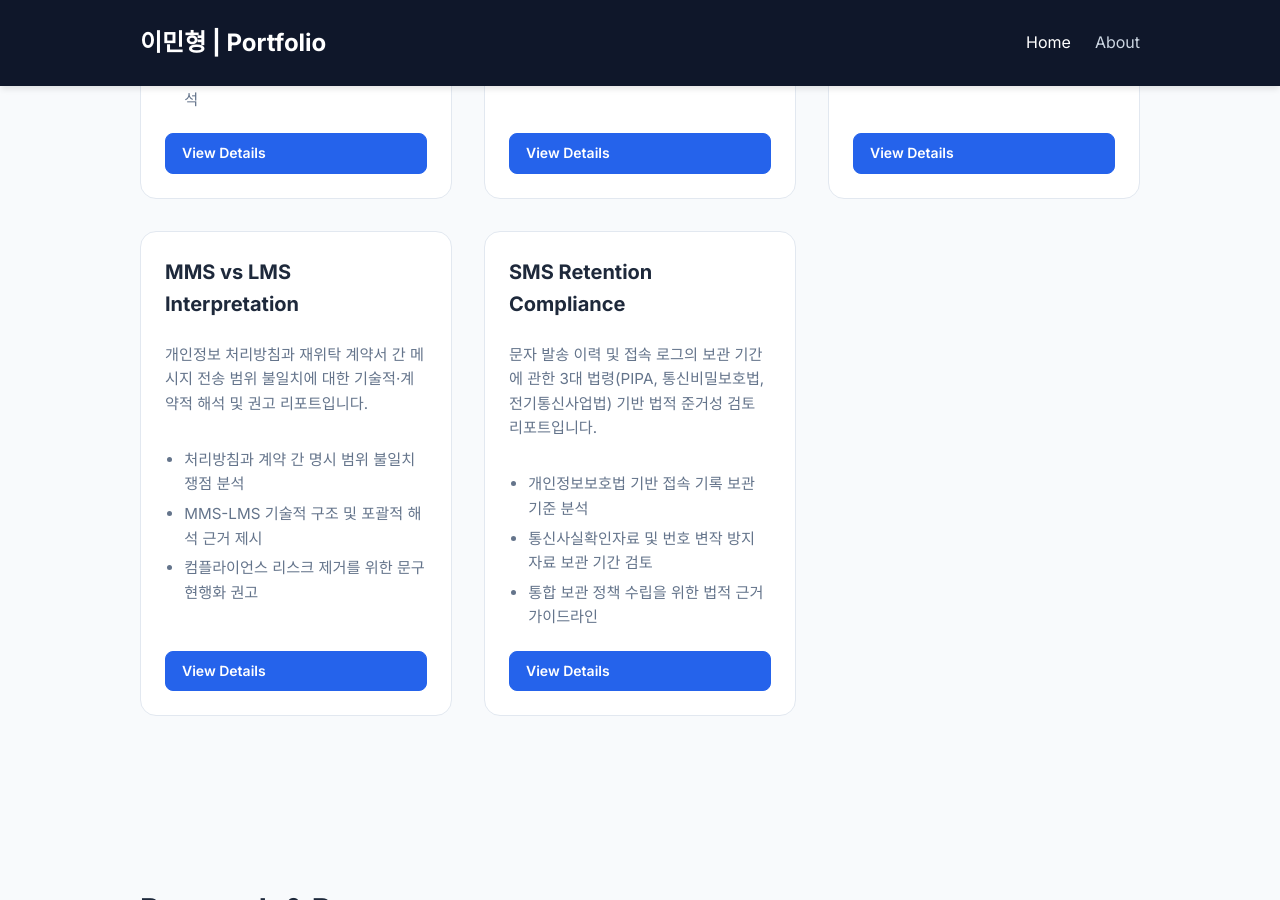
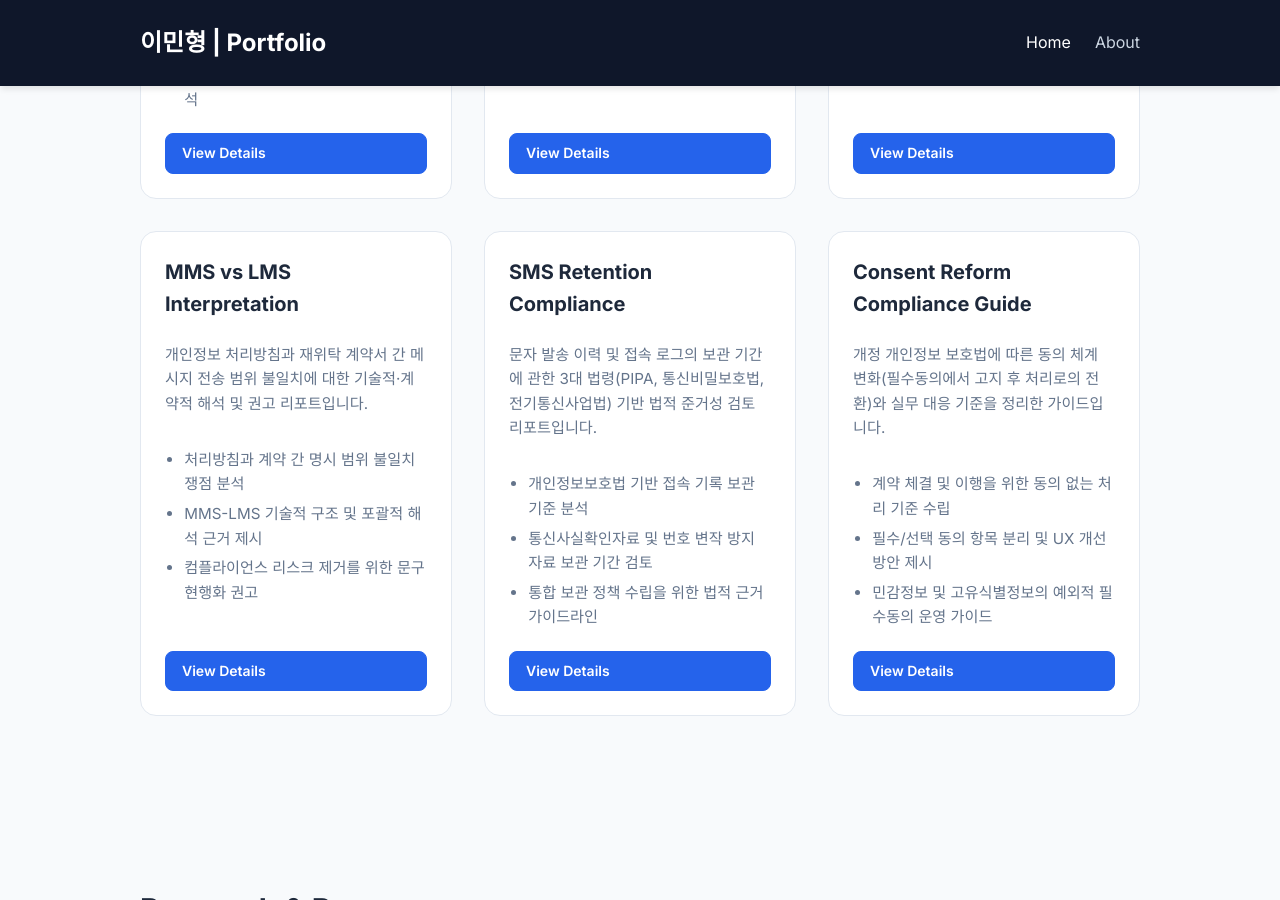
Before and after one commit to 971023als/971023als.github.io, a Jekyll site: the page built from index.md, in a window 1280 px wide and 900 px high, scrolled down 1750 px. Built offline with Jekyll 4.4.1, drawn with Linux system fonts in a browser that asks for light colours.

Commit message:
Add PIPA Consent Reform Guide project page

```diff
--- a/index.md
+++ b/index.md
@@ -151,6 +151,20 @@ title: "Home"
                 <a href="/projects/sms-retention-compliance/" class="btn btn-small">View Details</a>
             </div>
         </div>
+        <div class="project-card">
+            <div class="project-info">
+                <h3>Consent Reform Compliance Guide</h3>
+                <p>
+                    개정 개인정보 보호법에 따른 동의 체계 변화(필수동의에서 고지 후 처리로의 전환)와 실무 대응 기준을 정리한 가이드입니다.
+                </p>
+                <ul class="project-points">
+                    <li>계약 체결 및 이행을 위한 동의 없는 처리 기준 수립</li>
+                    <li>필수/선택 동의 항목 분리 및 UX 개선 방안 제시</li>
+                    <li>민감정보 및 고유식별정보의 예외적 필수동의 운영 가이드</li>
+                </ul>
+                <a href="/projects/privacy-consent-reform-guide/" class="btn btn-small">View Details</a>
+            </div>
+        </div>
     </div>
 </section>
 
```
Also changed, not shown: projects/privacy-consent-reform-guide.md (added, +69 -0 lines), 2 other files.
